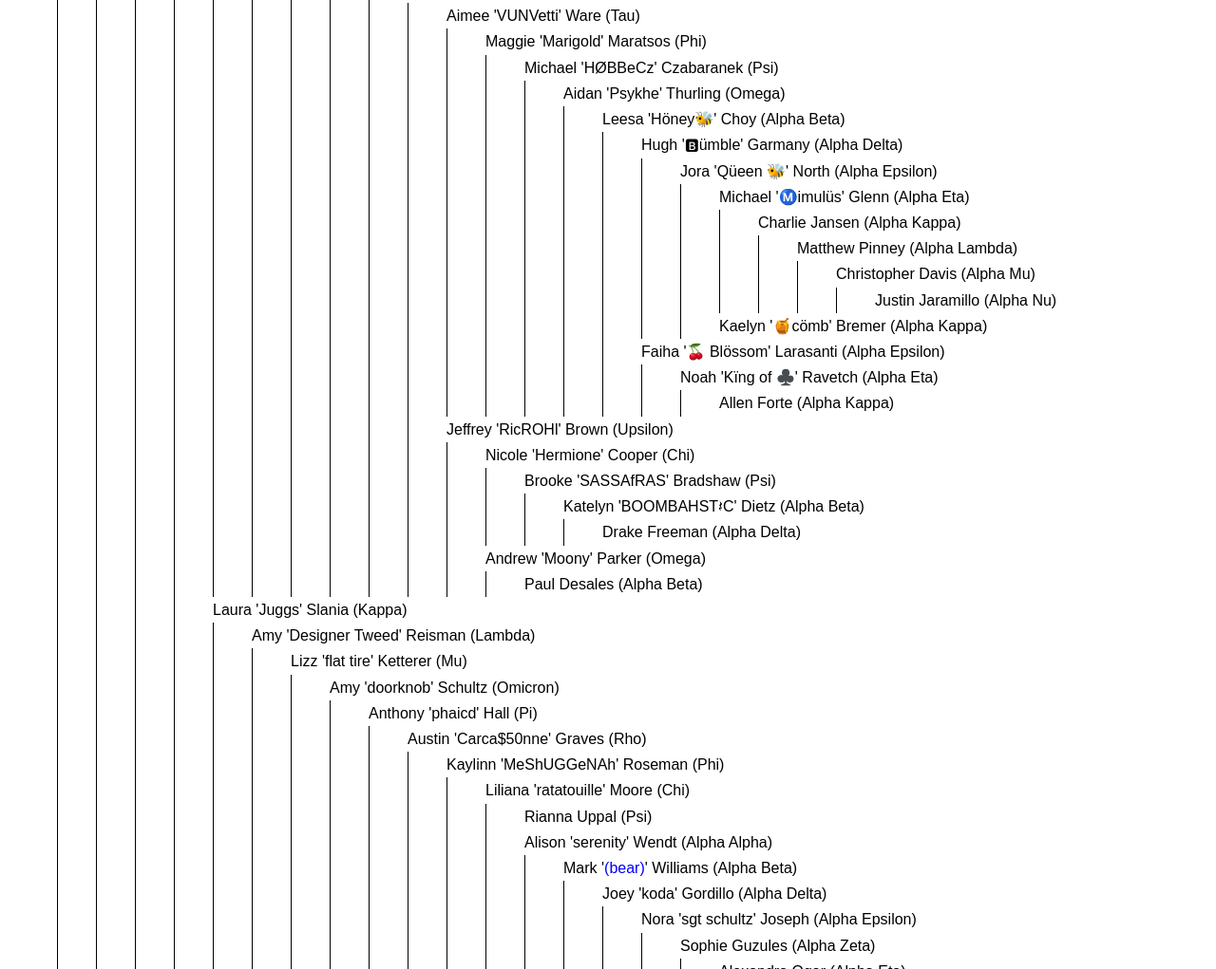
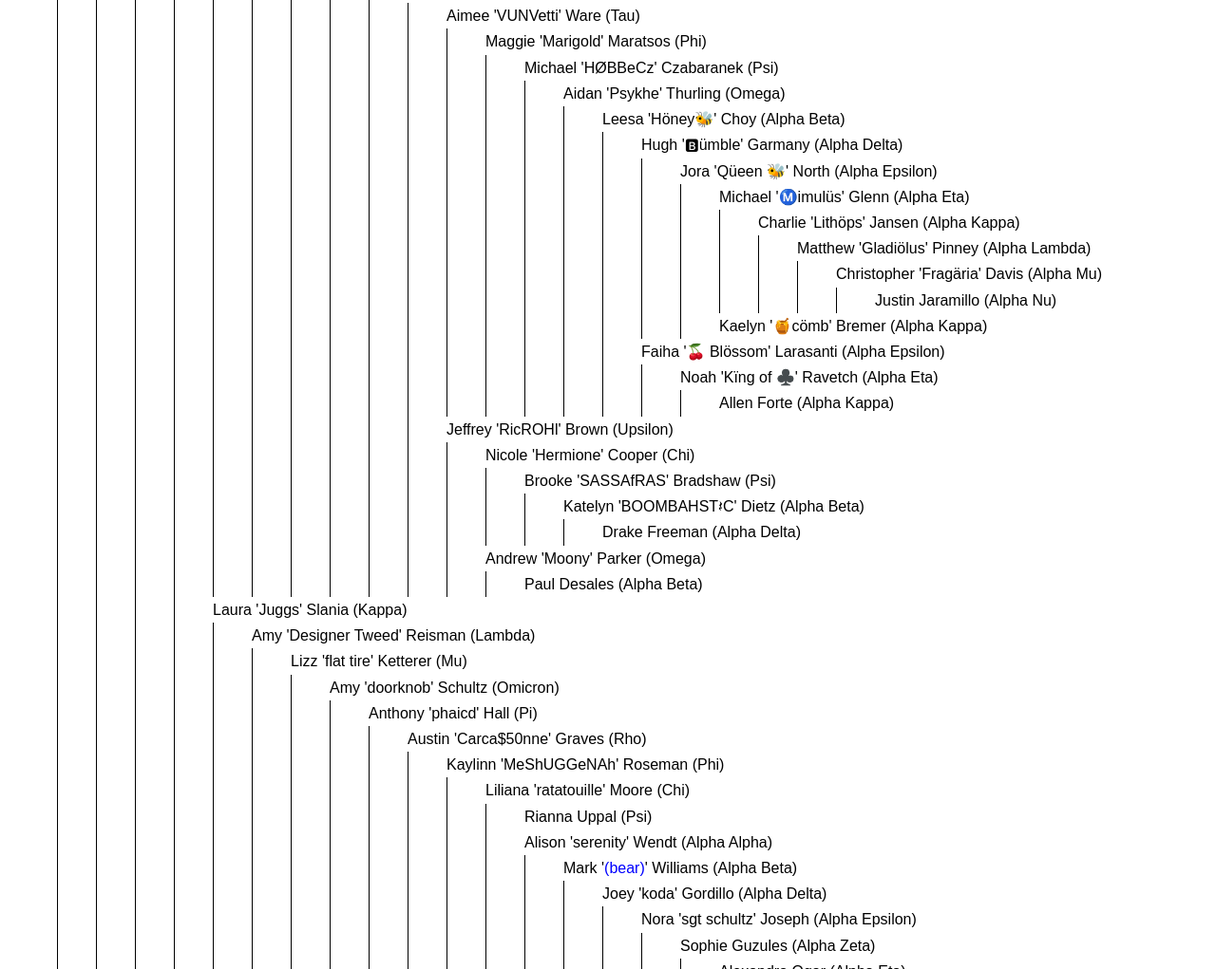
Before and after one commit to iotapi/iotapi.github.io, a website: page familytree.html in a window 1280 px wide. Shown: the part 2323-3344 px from the top of the page at 95% size. Drawn offline with Linux system fonts and the light colour scheme.

Commit message:
Update family tree

```diff
--- a/familytree.html
+++ b/familytree.html
@@ -365,11 +365,11 @@
                                                                             <ul>
                                                                                 <li>Michael 'Ⓜ️imulüs' Glenn (Alpha Eta)
                                                                                 <ul>
-                                                                                    <li>Charlie Jansen (Alpha Kappa)
+                                                                                    <li>Charlie 'Lithöps' Jansen (Alpha Kappa)
                                                                                     <ul>
-                                                                                        <li>Matthew Pinney (Alpha Lambda)
+                                                                                        <li>Matthew 'Gladiölus' Pinney (Alpha Lambda)
                                                                                             <ul>
-                                                                                                <li>Christopher Davis (Alpha Mu)
+                                                                                                <li>Christopher 'Fragӓria' Davis (Alpha Mu)
                                                                                                     <ul>
                                                                                                         <li>Justin Jaramillo (Alpha Nu)</li>
                                                                                                     </ul>
```
